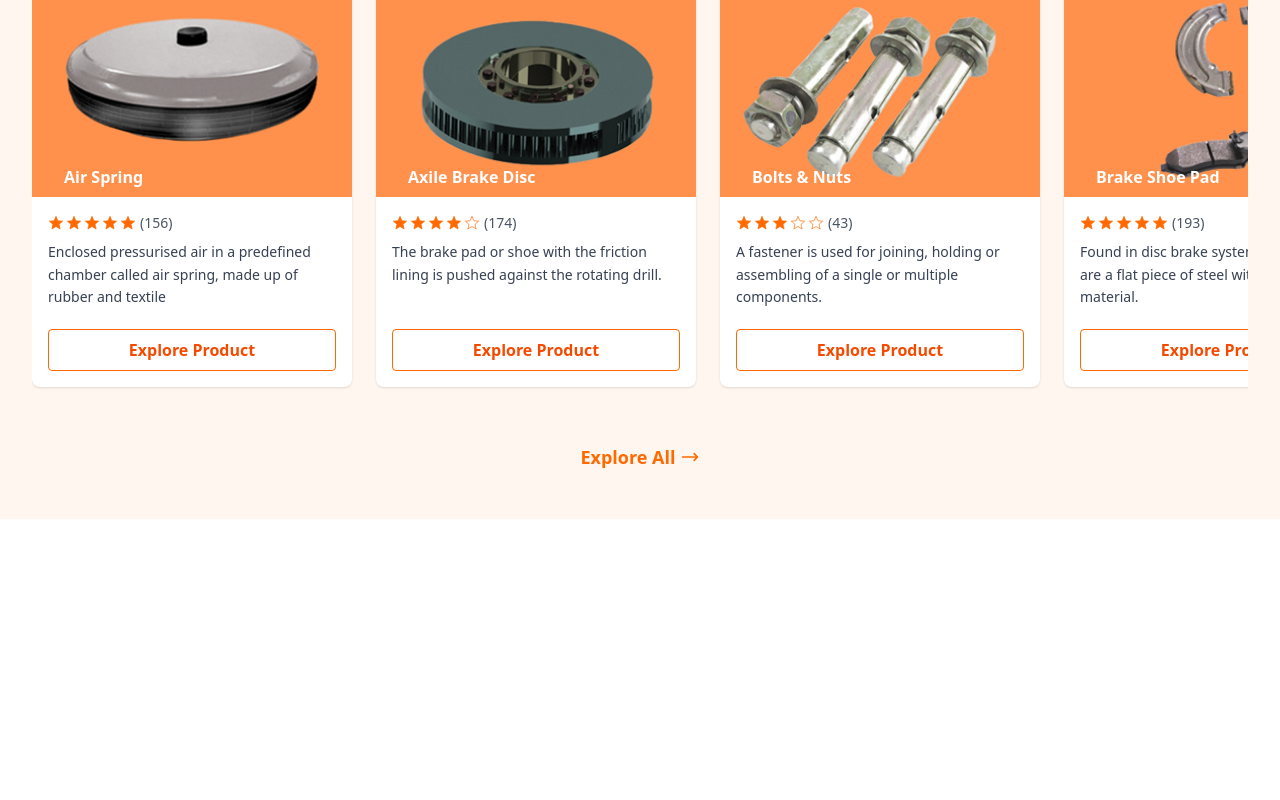
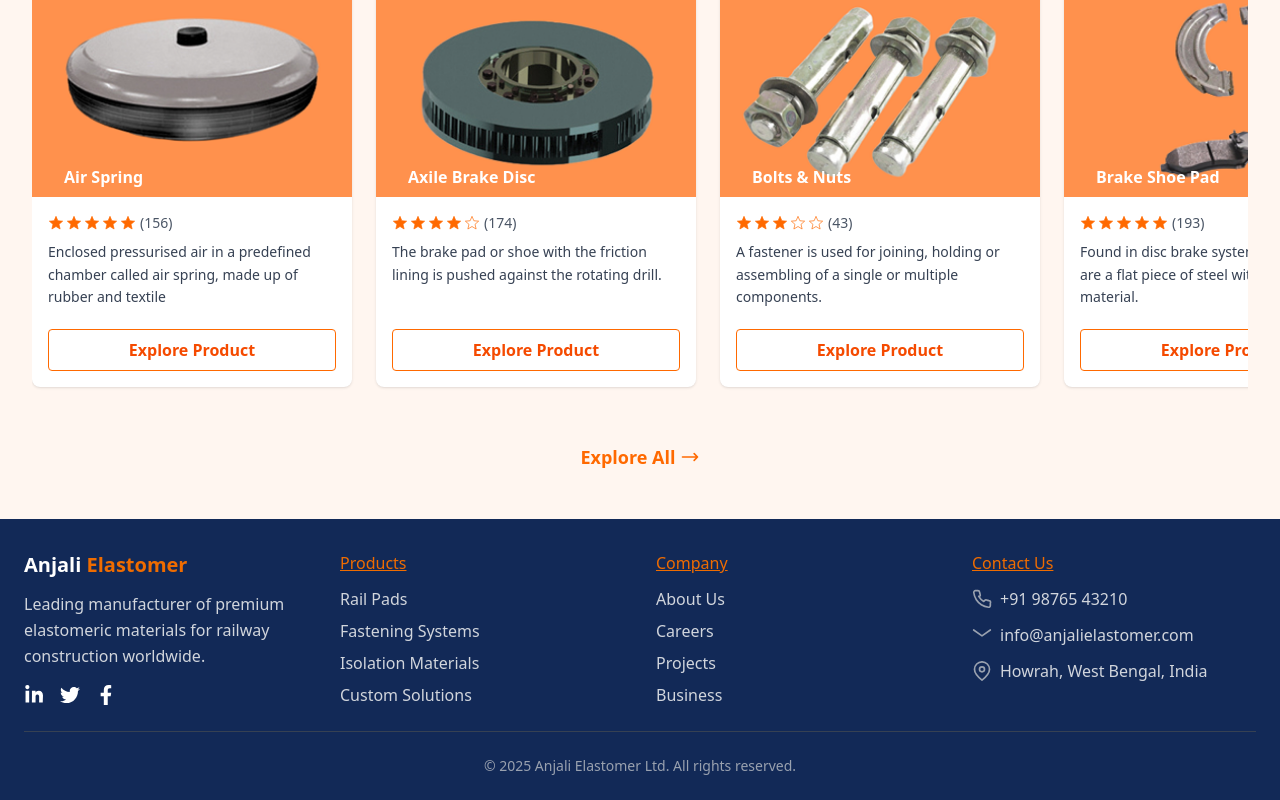
Before and after one commit to ResourcioPvtLimited/Anjalielastomer, a Next.js app: page / in a window 1280 px wide. Shown: the part 1541-2341 px from the top of the page. Before the commit the page ends 2060 px from the top, so only its background shows below. Built offline with nearby package versions, Linux system fonts and the light colour scheme.

Commit message:
footer done

```diff
--- a/src/app/page.tsx
+++ b/src/app/page.tsx
@@ -3,6 +3,7 @@ import Hero from "@/components/Hero";
 import Navbar from "@/components/Navbar";
 import AboutUs from "@/components/AboutUs";
 import FeaturedProducts from "@/components/FeaturedProducts";
+import Footer from "@/components/Footer";
 
 const App: React.FC = () => {
   return (
@@ -11,6 +12,7 @@ const App: React.FC = () => {
       <Hero />
       <AboutUs />
       <FeaturedProducts />
+      <Footer />
     </main>
   );
 };
--- /dev/null
+++ b/src/components/Footer.tsx
@@ -0,0 +1,180 @@
+import React from "react";
+
+const Footer: React.FC = () => {
+  return (
+    <footer className="bg-[#122957] text-gray-300 pt-8 pb-6 px-6">
+      <div className="max-w-7xl mx-auto grid grid-cols-1 sm:grid-cols-2 md:grid-cols-4 gap-8">
+        {/* Branding and Description */}
+        <div>
+          <h2 className="text-white text-xl font-semibold mb-3">
+            Anjali <span className="text-[#EF6C00]">Elastomer</span>
+          </h2>
+          <p className="mb-4 max-w-xs leading-relaxed">
+            Leading manufacturer of premium elastomeric materials for railway
+            construction worldwide.
+          </p>
+          <div className="flex space-x-4">
+            <a
+              href="https://www.linkedin.com"
+              target="_blank"
+              rel="noopener noreferrer"
+              aria-label="LinkedIn"
+              className="text-white hover:text-[#EF6C00] transition-colors duration-200"
+            >
+              <svg
+                fill="currentColor"
+                stroke="currentColor"
+                strokeLinecap="round"
+                strokeLinejoin="round"
+                strokeWidth="0"
+                role="img"
+                viewBox="0 0 448 512"
+                xmlns="http://www.w3.org/2000/svg"
+                className="w-5 h-5"
+              >
+                <path d="M100.28 448H7.4V148.9h92.88zM53.79 108.1C24.09 108.1 0 83.5 0 53.7a53.79 53.79 0 01107.58 0c0 29.8-24.1 54.4-53.79 54.4zM447.9 448h-92.68V302.4c0-34.8-12.5-58.5-43.76-58.5-23.88 0-38.04 16-44.36 31.4-2.28 5.6-2.85 13.3-2.85 21.1V448h-92.7s1.25-271.1 0-299.1h92.7v42.4c12.3-19 34.3-46 83.3-46 60.8 0 106.5 39.6 106.5 124.7z" />
+              </svg>
+            </a>
+
+
+            <a
+              href="https://twitter.com/yourusername" // <-- change this to your real Twitter handle
+              target="_blank"
+              rel="noopener noreferrer"
+              aria-label="Twitter"
+              className="text-white hover:text-[#1DA1F2] transition-colors duration-200"
+            >
+              <svg
+                xmlns="http://www.w3.org/2000/svg"
+                fill="currentColor"
+                viewBox="0 0 24 24"
+                className="w-5 h-5"
+              >
+                <path d="M23.954 4.569c-.885.392-1.83.656-2.825.775 1.014-.611 1.794-1.574 2.163-2.723-.949.564-2.003.974-3.127 1.195-.897-.959-2.178-1.559-3.594-1.559-2.717 0-4.92 2.203-4.92 4.917 0 .39.045.765.127 1.124-4.087-.205-7.713-2.164-10.141-5.144-.424.722-.666 1.561-.666 2.475 0 1.708.87 3.213 2.188 4.096-.807-.026-1.566-.248-2.228-.616v.06c0 2.385 1.693 4.374 3.946 4.827-.413.112-.849.171-1.296.171-.314 0-.615-.03-.916-.086.631 1.953 2.445 3.376 4.604 3.415-1.68 1.319-3.809 2.105-6.102 2.105-.39 0-.779-.023-1.17-.067 2.189 1.394 4.768 2.209 7.557 2.209 9.054 0 14.002-7.496 14.002-13.986 0-.21 0-.42-.016-.63.962-.689 1.8-1.56 2.46-2.548l-.047-.02z" />
+              </svg>
+            </a>
+
+
+            <a
+              href="https://facebook.com"
+              target="_blank"
+              rel="noopener noreferrer"
+              aria-label="Facebook"
+              className="text-white hover:text-[#EF6C00] transition-colors duration-200"
+            >
+              <svg
+                fill="currentColor"
+                stroke="currentColor"
+                strokeLinecap="round"
+                strokeLinejoin="round"
+                strokeWidth="0"
+                role="img"
+                viewBox="0 0 320 512"
+                xmlns="http://www.w3.org/2000/svg"
+                className="w-5 h-5"
+              >
+                <path d="M279.14 288l14.22-92.66h-88.91V134.48c0-25.35 12.42-50.06 52.24-50.06H293V6.26S259.59 0 225.36 0c-73.22 0-121.13 44.38-121.13 124.72v70.62H22.89V288h81.34v224h100.2V288z" />
+              </svg>
+            </a>
+          </div>
+        </div>
+
+        {/* Products */}
+        <div>
+          <h3 className="text-[#EF6C00] underline mb-3 font-medium cursor-default">
+            Products
+          </h3>
+          <ul className="space-y-2">
+            <li>Rail Pads</li>
+            <li>Fastening Systems</li>
+            <li>Isolation Materials</li>
+            <li>Custom Solutions</li>
+          </ul>
+        </div>
+
+        {/* Company */}
+        <div>
+          <h3 className="text-[#EF6C00] underline mb-3 font-medium cursor-default">
+            Company
+          </h3>
+          <ul className="space-y-2">
+            <li>About Us</li>
+            <li>Careers</li>
+            <li>Projects</li>
+            <li>Business</li>
+          </ul>
+        </div>
+
+        {/* Contact Us */}
+        <div>
+          <h3 className="text-[#EF6C00] underline mb-3 font-medium cursor-default">
+            Contact Us
+          </h3>
+          <ul className="space-y-3">
+            <li className="flex items-center space-x-2">
+              <svg
+                className="w-5 h-5 text-gray-400"
+                fill="none"
+                stroke="currentColor"
+                strokeWidth={2}
+                strokeLinecap="round"
+                strokeLinejoin="round"
+                role="img"
+                viewBox="0 0 24 24"
+                aria-hidden="true"
+                xmlns="http://www.w3.org/2000/svg"
+              >
+                <path d="M22 16.92v3a2 2 0 01-2.18 2 19.79 19.79 0 01-8.63-3.07 19.5 19.5 0 01-6-6 19.79 19.79 0 01-3.07-8.67A2 2 0 014.11 2h3a2 2 0 012 1.72 12.84 12.84 0 00.7 2.81 2 2 0 01-.45 2.11L8.09 8.91a16 16 0 006 6l1.27-1.27a2 2 0 012.11-.45 12.84 12.84 0 002.81.7A2 2 0 0122 16.92z"></path>
+              </svg>
+              <span>+91 98765 43210</span>
+            </li>
+            <li className="flex items-center space-x-2">
+              <svg
+                className="w-5 h-5 text-gray-400"
+                fill="none"
+                stroke="currentColor"
+                strokeWidth={2}
+                strokeLinecap="round"
+                strokeLinejoin="round"
+                role="img"
+                viewBox="0 0 24 24"
+                aria-hidden="true"
+                xmlns="http://www.w3.org/2000/svg"
+              >
+                <path d="M4 4h16v16H4z" stroke="none"></path>
+                <path d="M22 6L12 13 2 6" />
+              </svg>
+              <span>info@anjalielastomer.com</span>
+            </li>
+            <li className="flex items-center space-x-2">
+              <svg
+                className="w-5 h-5 text-gray-400"
+                fill="none"
+                stroke="currentColor"
+                strokeWidth={2}
+                strokeLinecap="round"
+                strokeLinejoin="round"
+                role="img"
+                viewBox="0 0 24 24"
+                aria-hidden="true"
+                xmlns="http://www.w3.org/2000/svg"
+              >
+                <path d="M21 10c0 6-9 13-9 13S3 16 3 10a9 9 0 1118 0z" />
+                <circle cx="12" cy="10" r="3" />
+              </svg>
+              <span>Howrah, West Bengal, India</span>
+            </li>
+          </ul>
+        </div>
+      </div>
+
+      <hr className="border-gray-700 my-6 max-w-7xl mx-auto" />
+
+      <div className="text-center text-gray-400 text-sm max-w-7xl mx-auto">
+        © 2025 Anjali Elastomer Ltd. All rights reserved.
+      </div>
+    </footer>
+  );
+};
+
+export default Footer;
```
